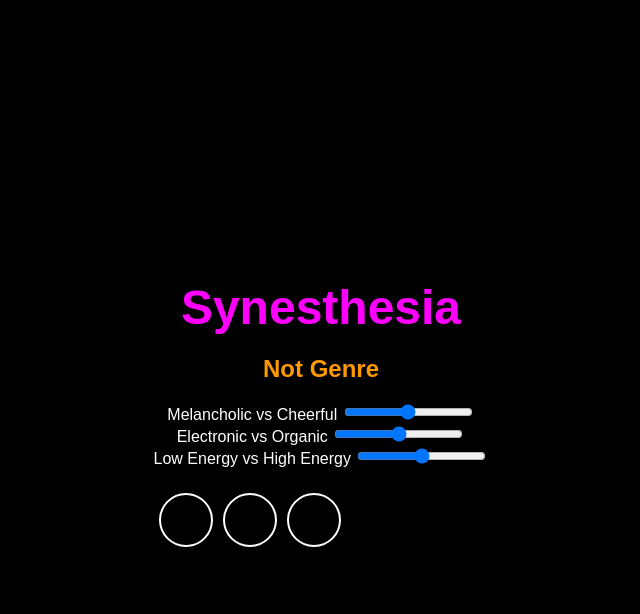
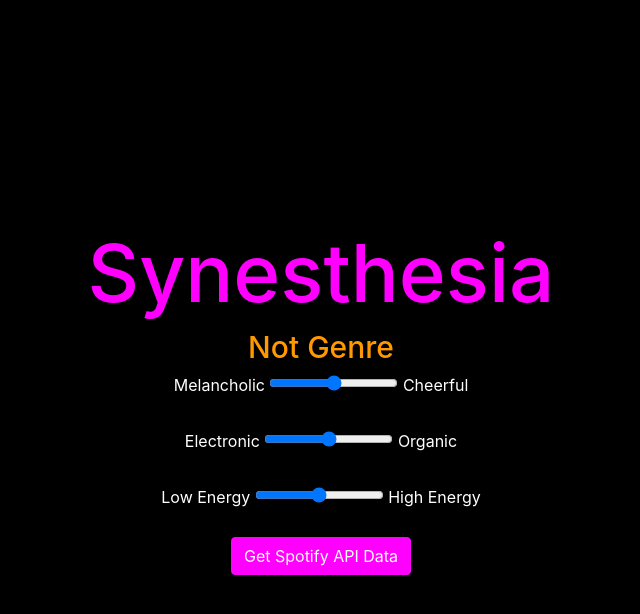
Before and after one commit to dishamagarwal/Synesthesia, a Django app: page /auth/home in a window 1280 px wide. Shown: the top 614 px of the page, without its empty margins (319-959 px from the left). Run offline with Django 5.2, Linux system fonts and the light colour scheme; some libraries are stand-ins or nearby versions.

Commit message:
adding button

```diff
--- a/spotify/authentication/static/scripts.js
+++ b/spotify/authentication/static/scripts.js
@@ -1,32 +1,57 @@
-let a = 0.5; // Initial value for a
-let b = 0.5; // Initial value for b
-let c = 0.5; // Initial value for c
+class SliderValues {
+    constructor() {
+        this.sliders = document.querySelectorAll('input[type="range"]');
+        this.sliderValues = {};
 
-const sliders = document.querySelectorAll('input[type="range"]');
+        this.sliders.forEach(slider => {
+            this.sliderValues[slider.id] = parseFloat(slider.value);
+            slider.addEventListener('input', this.updateSliderValue.bind(this, slider.id));
+        });
+    }
 
-sliders.forEach(slider => {
-    slider.addEventListener('input', () => {
-        // Update variables a, b, or c based on slider id
-        if (slider.id === 'melancholic') {
-            a = parseFloat(slider.value);
-        } else if (slider.id === 'electronic') {
-            b = parseFloat(slider.value);
-        } else if (slider.id === 'energy') {
-            c = parseFloat(slider.value);
+    updateSliderValue(sliderId) {
+        const slider = document.getElementById(sliderId);
+        this.sliderValues[sliderId] = parseFloat(slider.value);
+        console.log(`Updated value of ${sliderId}: ${this.sliderValues[sliderId]}`);
+        // You can perform additional actions here, such as updating UI elements or sending data to a server
+    }
+
+    getAllSliderValues() {
+        return this.sliderValues;
+    }
+}
+
+// Initialize the SliderValues class when the DOM is loaded
+document.addEventListener('DOMContentLoaded', () => {
+    const sliderValues = new SliderValues();
+
+    // Example of getting all slider values
+    const allSliderValues = sliderValues.getAllSliderValues();
+    console.log('All slider values:', allSliderValues);
+});
+
+document.addEventListener('DOMContentLoaded', () => {
+    const spotifyApiButton = document.getElementById('spotifyApiButton');
+
+    spotifyApiButton.addEventListener('click', async () => {
+        try {
+            // Make a fetch request to your backend endpoint that handles the Spotify API call
+            const response = await fetch('/your-backend-endpoint-for-spotify-api');
+
+            if (!response.ok) {
+                throw new Error('Failed to fetch data from Spotify API');
+            }
+
+            // Parse the JSON response
+            const data = await response.json();
+
+            // Display or process the data received from the Spotify API
+            console.log('Data from Spotify API:', data);
+            // You can update the UI or perform additional actions with the data here
+
+        } catch (error) {
+            console.error('Error fetching data from Spotify API:', error);
+            // Handle the error, show an error message, or retry the request
         }
-
-        // Print updated values of a, b, and c in the console
-        console.log('Updated values:');
-        console.log('a:', a);
-        console.log('b:', b);
-        console.log('c:', c);
-
-        // Call updateColor function or perform other actions as needed
-        updateColor();
     });
 });
-
-function updateColor() {
-    // Update color grid or perform other actions based on variables a, b, c
-    console.log('Updating color grid or performing other actions...');
-}
--- a/spotify/authentication/templates/index.html
+++ b/spotify/authentication/templates/index.html
@@ -6,35 +6,78 @@
     <meta name="viewport" content="width=device-width, initial-scale=1.0">
     <title>Synesthesia</title>
     <link rel="stylesheet" href="{% static 'styles.css' %}">
+    <!-- Bootstrap CSS -->
+    <link href="https://stackpath.bootstrapcdn.com/bootstrap/4.5.2/css/bootstrap.min.css" rel="stylesheet">
+    <style>
+        body {
+            background-color: #000; /* Black background */
+            color: #fff; /* White text */
+        }
+
+        /* Custom CSS for button styling */
+        .btn-primary {
+            background-color: #ff00ff; /* Vibrant pink background */
+            border-color: #ff00ff; /* Border color same as background */
+            color: #fff; /* White text */
+        }
+
+        .btn-primary:hover,
+        .btn-primary:focus {
+            background-color: #ff33ff; /* Lighter pink on hover/focus */
+            border-color: #ff33ff;
+            color: #fff;
+        }
+
+        .btn-primary:active {
+            background-color: #e600e6; /* Darker pink when active */
+            border-color: #e600e6;
+            color: #fff;
+        }
+
+        /* Custom CSS for sliders */
+        .sliders label {
+            color: #fff; /* White text for slider labels */
+        }
+
+        .sliders input[type="range"] {
+            background-color: #ff00ff; /* Vibrant pink color for sliders */
+        }
+    </style>
 </head>
 <body>
 <div class="container">
     <div class="content">
-        <h1>Synesthesia</h1>
-        <h2>Not Genre</h2>
+        <h1 style="font-size: 80px">Synesthesia</h1>
+        <h2 style="font-size: 30px">Not Genre</h2>
 
         <div class="sliders">
-            <label for="melancholic">Melancholic vs Cheerful</label>
+            <label for="melancholic">Melancholic</label>
             <input type="range" id="melancholic" name="melancholic" min="0" max="1" step="0.01">
-            <br>
+            <label for="melancholic">Cheerful</label>
+            <br><br>
 
-            <label for="electronic">Electronic vs Organic</label>
+            <label for="electronic">Electronic</label>
             <input type="range" id="electronic" name="electronic" min="0" max="1" step="0.01">
-            <br>
+            <label for="electronic">Organic</label>
+            <br><br>
 
-            <label for="energy">Low Energy vs High Energy</label>
+            <label for="energy">Low Energy</label>
             <input type="range" id="energy" name="energy" min="0" max="1" step="0.01">
+            <label for="energy">High Energy</label>
         </div>
 
+        <button id="spotifyApiButton" class="btn btn-primary">Get Spotify API Data</button>
+
         <div class="color-grid">
-            <div class="color" id="color1"></div>
-            <div class="color" id="color2"></div>
-            <div class="color" id="color3"></div>
-            <!-- Add more color divs as needed -->
+            <!-- Your color grid divs here -->
         </div>
     </div>
 </div>
 
+<!-- Bootstrap JS and jQuery -->
+<script src="https://code.jquery.com/jquery-3.5.1.slim.min.js"></script>
+<script src="https://cdn.jsdelivr.net/npm/@popperjs/core@2.5.3/dist/umd/popper.min.js"></script>
+<script src="https://stackpath.bootstrapcdn.com/bootstrap/4.5.2/js/bootstrap.min.js"></script>
 <script src="{% static 'scripts.js' %}"></script>
 </body>
 </html>
```
